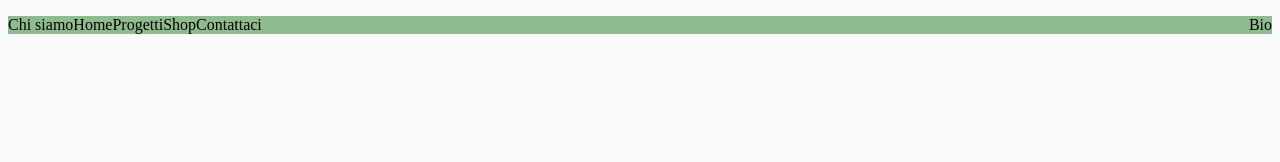
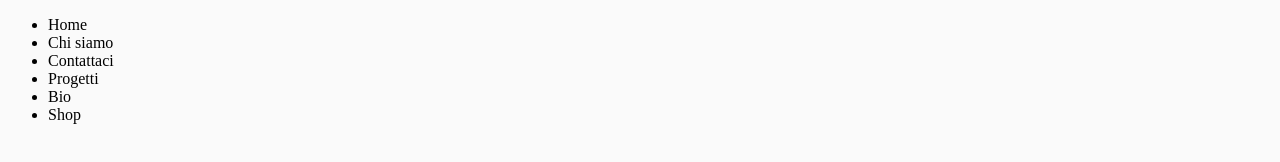
Before and after one commit to valentinarachiele/ISIAU-IXD-20_21, a plain HTML site: page lezione 03-css02/flexbox.html in a window 1280 px wide. Drawn offline with Linux system fonts and the light colour scheme; a web font is replaced by a local one.

Commit message:
Update style-flex.css

```diff
--- a/lezione 03-css02/style-flex.css
+++ b/lezione 03-css02/style-flex.css
@@ -6,40 +6,6 @@ body {
     background-color:#fafafa;
 }
 
-ul {
-    list-style: none;
-    padding: 0;
-    display: flex;
-    flex-flow: row wrap;
-    justify-content: space-between;
-}
+/*per capire flex-shrink: https://www.w3schools.com/cssref/tryit.asp?filename=trycss3_flex-shrink*/
 
-li {
-    background-color: darkseagreen;
-}
-
-li:first-of-type {
-    order: 2;
-}
-
-li:nth-of-type(2) {
-    order: 1;
-}
-
-li:nth-of-type(3) {
-    order: 5;
-    flex-grow: 2;
-}
-
-li:nth-of-type(4) {
-    order: 3;
-    flex-shrink: 2;
-}
-
-li:nth-of-type(5) {
-    order: 6;
-}
-
-li:nth-of-type(6) {
-    order: 4;
-}
+/*per ripassare flex in generale https://www.w3schools.com/css/css3_flexbox.asp*/
```
